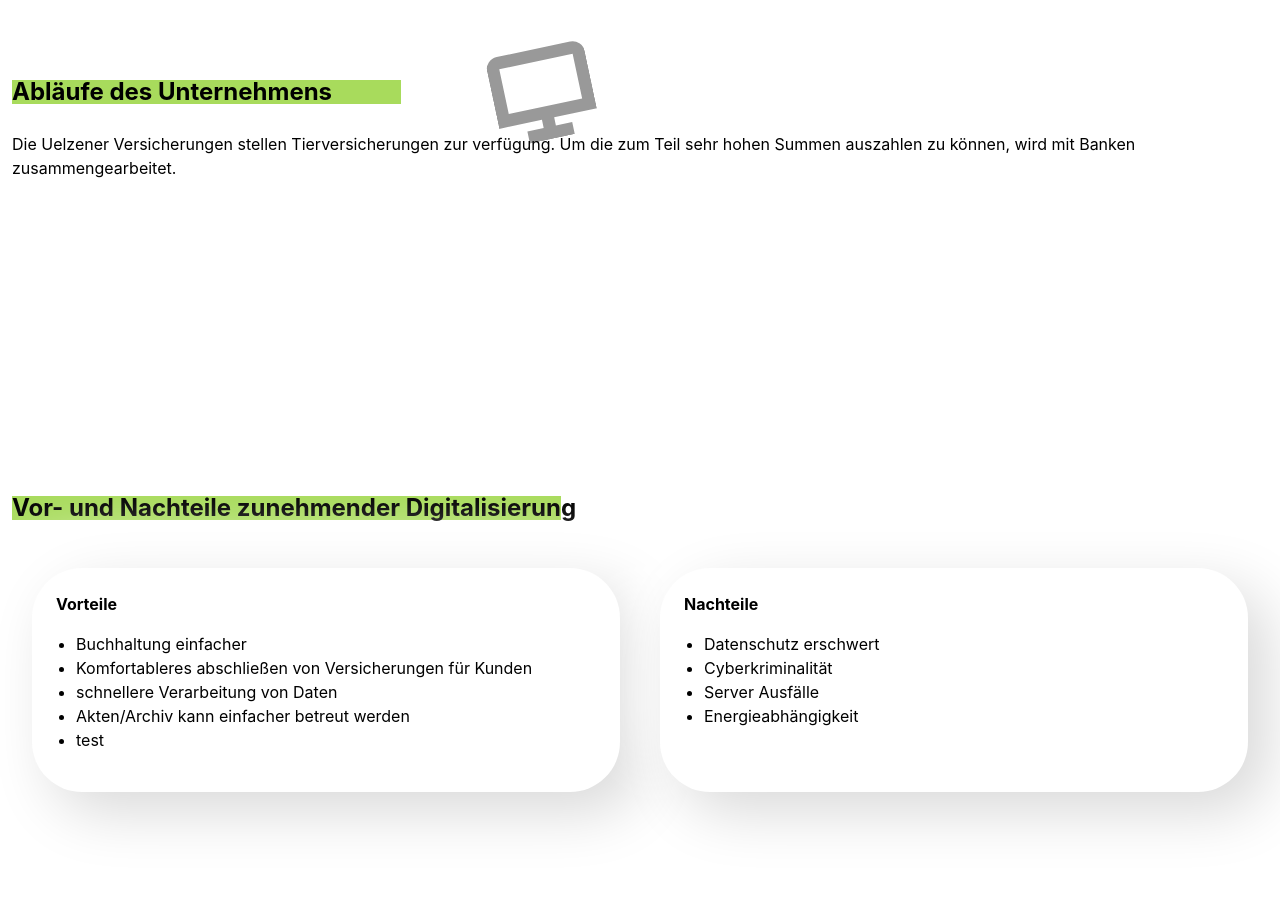
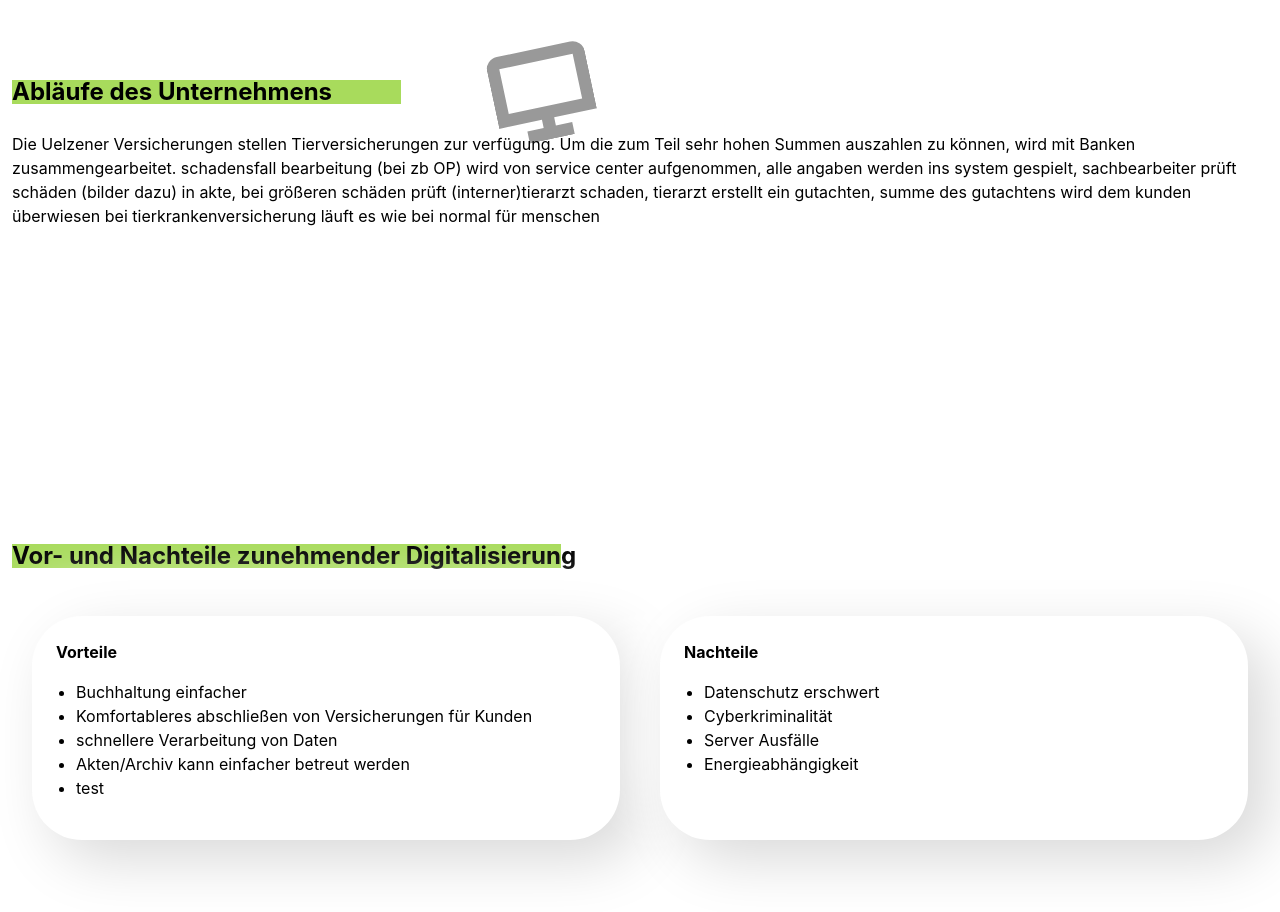
Before and after one commit to KarottenMxn/praktikumsbericht, a React (Create React App) app in the folder meinereactsache/: page / in a window 1280 px wide. Shown: the part 1240-2152 px from the top of the page. Built offline with nearby package versions, Linux system fonts and the light colour scheme.

Commit message:
abläufe unternehmen

```diff
--- a/meinereactsache/src/App.js
+++ b/meinereactsache/src/App.js
@@ -63,12 +63,26 @@ const App = () => {
       <div className="pb-72">
 
         Die Uelzener Versicherungen stellen Tierversicherungen zur verfügung. Um die zum Teil sehr hohen Summen auszahlen zu können, wird mit Banken zusammengearbeitet.
+
+        schadensfall bearbeitung (bei zb OP)
+
+        wird von service center aufgenommen,
+        alle angaben werden ins system gespielt,
+        sachbearbeiter prüft schäden (bilder dazu) in akte,
+        bei größeren schäden prüft (interner)tierarzt schaden,
+        tierarzt erstellt ein gutachten,
+        summe des gutachtens wird dem kunden überwiesen
+
+        bei tierkrankenversicherung läuft es wie bei normal für menschen
+
+
+
       </div>
       </div>
       <div className='p-3'>
       <div data-aos="slide-right" className="absolute bg-lime-500 px-[12rem] sm:px-[17rem] opacity-70 -z-50 mt-1">&nbsp;</div>
       <div data-aos="slide-right" className="absolute bg-lime-500 px-[5rem] mt-9 opacity-70 sm:invisible">&nbsp;</div>
-      <div data-aos="slide-right"className='text-2xl font-bold'>
+      <div data-aos="slide-right"className='text-2xl font-bold z-50'>
         Vor- und Nachteile zunehmender Digitalisierung
       </div>
       <div className="pb-72">
```
